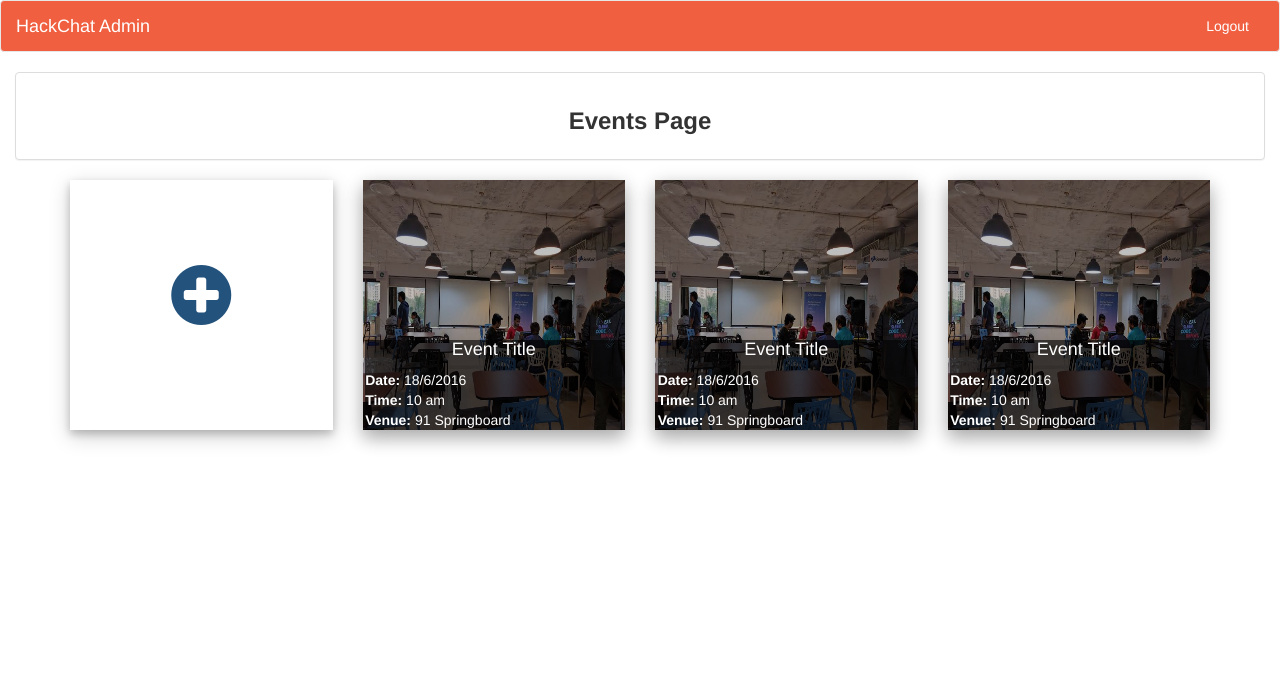
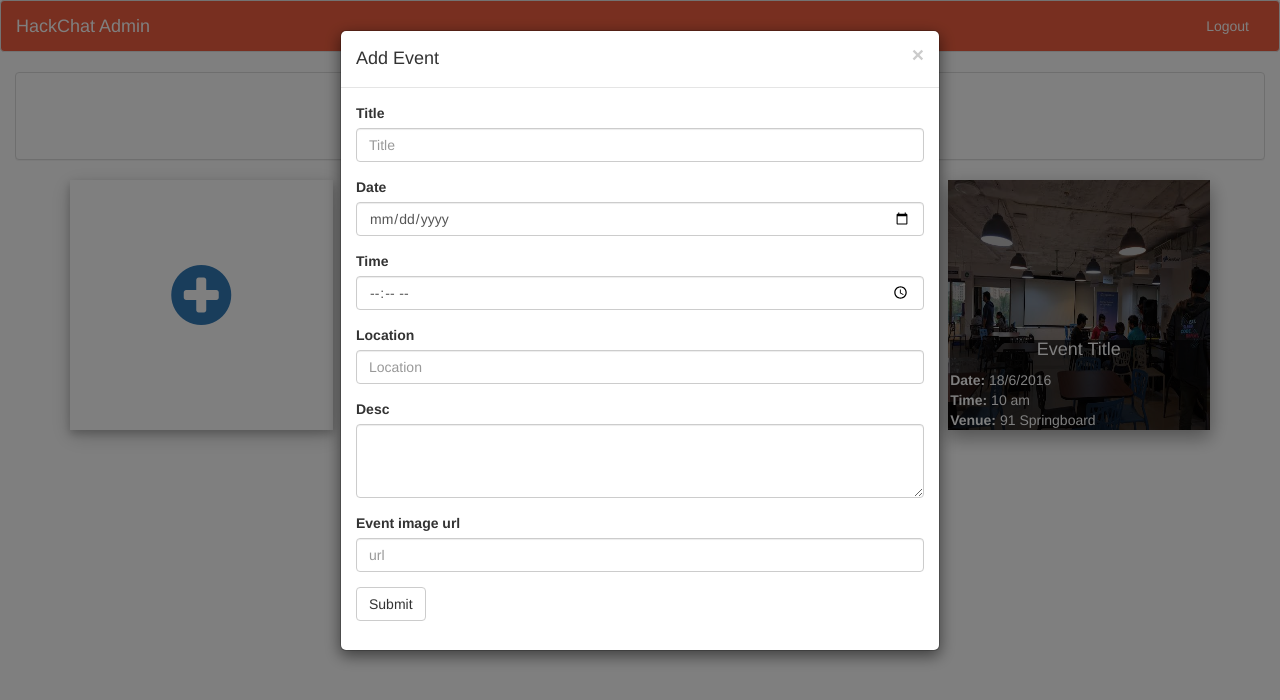
Before and after one commit to Water-Bottle/hackchat-ui, a plain HTML site: page admin.html in a window 1280 px wide. Both pictures are taken after a click on the link 201 px from the left and 255 px from the top of the page. Drawn offline with nearby package versions, Linux system fonts and the light colour scheme; files that its build step writes are made by us from their sources.

Commit message:
Added modal for adding events

```diff
--- a/admin.html
+++ b/admin.html
@@ -74,16 +74,56 @@
         <div class="row">
             <div class="col-md-3">
                 <div class="w3-card-4">
-                    <a href="#">
+                    <a href="#" data-toggle="modal" data-target="#myModal">
                         <div align="center">
                             <i class="fa fa-plus-circle fa-5x" aria-hidden="true" style="margin-top: 80px;"></i>
                         </div>
                     </a>
                 </div>
             </div>
+            <!-- Modal -->
+            <div class="modal fade" id="myModal" tabindex="-1" role="dialog" aria-labelledby="myModalLabel">
+                <div class="modal-dialog" role="document">
+                    <div class="modal-content">
+                        <div class="modal-header">
+                            <button type="button" class="close" data-dismiss="modal" aria-label="Close"><span aria-hidden="true">&times;</span></button>
+                            <h4 class="modal-title" id="myModalLabel">Add Event</h4>
+                        </div>
+                        <div class="modal-body">
+                            <form>
+                                <div class="form-group">
+                                    <label for="Event_title">Title</label>
+                                    <input type="text" class="form-control" id="Event_title" placeholder="Title">
+                                </div>
+                                <div class="form-group">
+                                    <label for="Event_Date">Date</label>
+                                    <input type="date" class="form-control" id="Event_Date" placeholder="Date">
+                                </div>
+                                <div class="form-group">
+                                    <label for="Event_time">Time</label>
+                                    <input type="time" class="form-control" id="Event_time" placeholder="Time">
+                                </div>
+                                <div class="form-group">
+                                    <label for="Event_location">Location</label>
+                                    <input type="text" class="form-control" id="Event_location" placeholder="Location">
+                                </div>
+                                <div class="form-group">
+                                    <label for="Event_desc">Desc</label>
+                                    <textarea class="form-control" id="Event_desc" rows="3"></textarea>
+                                </div>
+                                <div class="form-group">
+                                    <label for="Event_image">Event image url</label>
+                                    <input type="text" class="form-control" id="Event_image" placeholder="url">
+                                </div>
+                                <button type="submit" class="btn btn-default">Submit</button>
+                            </form>
+                        </div>
+                    </div>
+                </div>
+            </div>
             <div class="col-md-3">
                 <div class="w3-card-8">
-                    <a href="#">
+                    <a href="">
                         <div  class="wrapper">
                             <img src="img/header3.jpg"  height="250px;" width="100%">
                             <div class="overlay">
```
